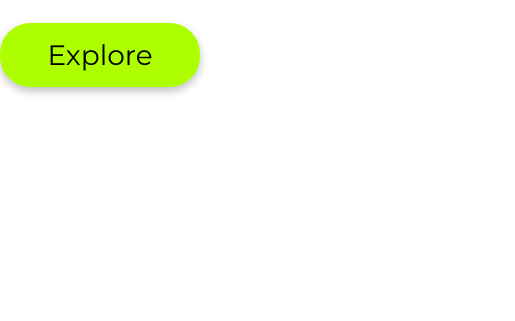
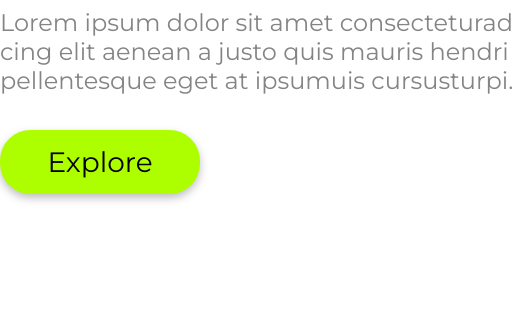
Before and after one commit to AndersonDias7/project-1-figma, a plain HTML site: page index.html in a window 390 px wide. Shown: the part 523-844 px from the top of the page, 515 px wide, since content can reach past the window. Drawn offline with Linux system fonts and the light colour scheme.

Commit message:
alteraçao no display none,para 0

```diff
--- a/style.css
+++ b/style.css
@@ -116,7 +116,7 @@ p{
         display: none;
     }
     p{
-        display: none;
+        display: 0;
     }
     .main-1{
         display: block;
```
